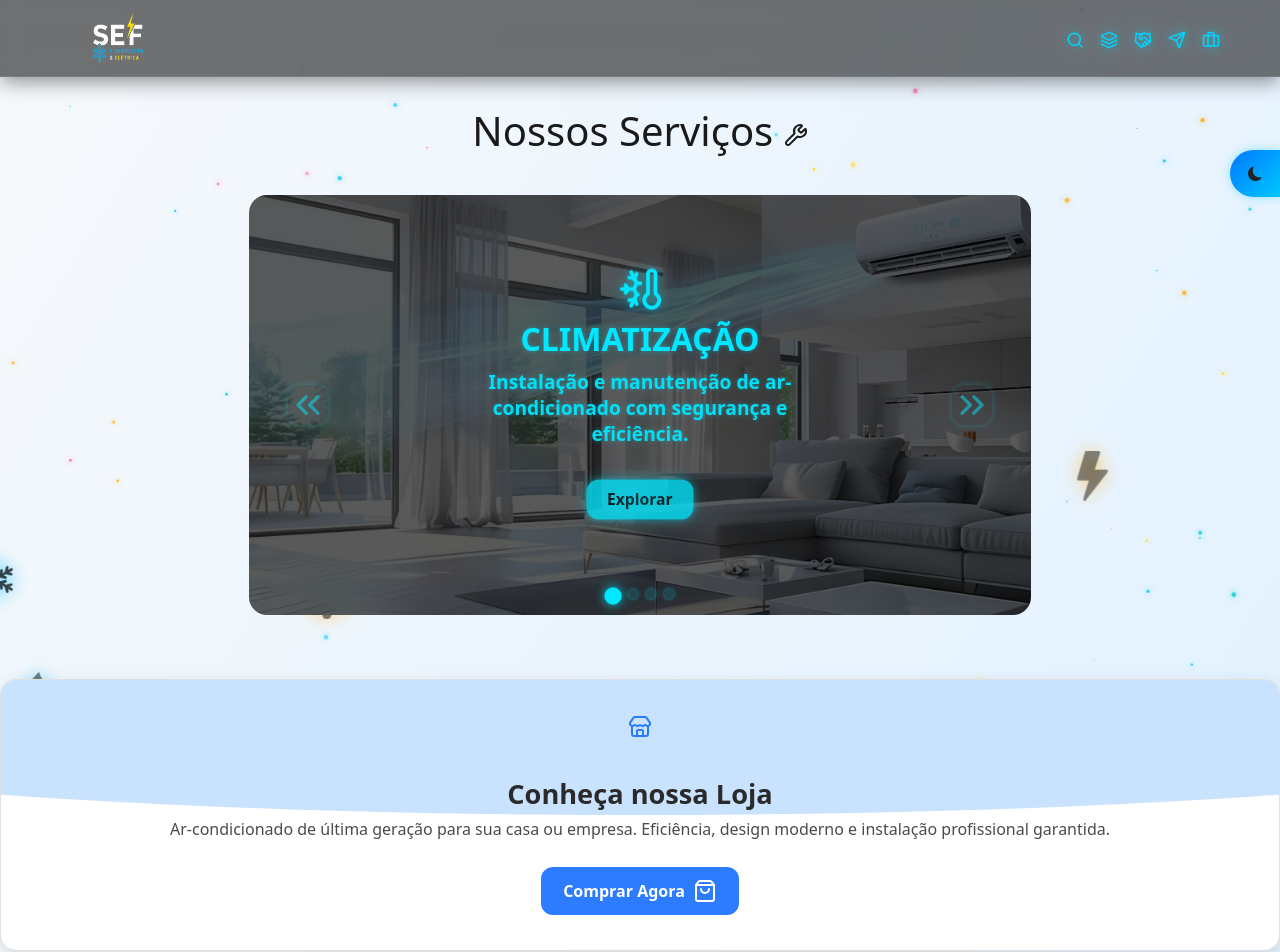
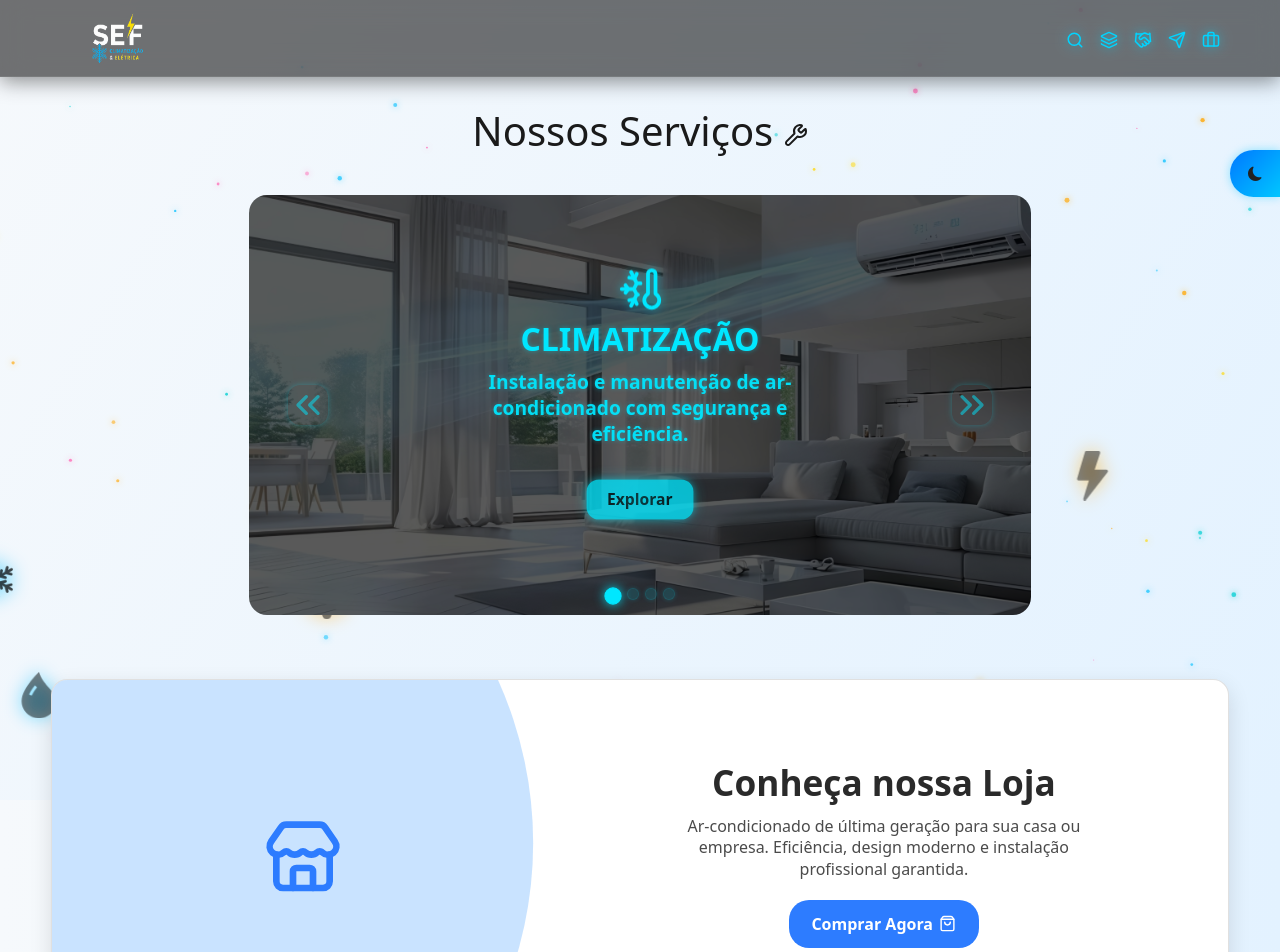
Before and after one commit to sfclimelet/siteemnextjs, a Next.js app: page / in a window 1280 px wide. Shown: the top 952 px of the page. Built offline with nearby package versions, Linux system fonts and the light colour scheme.

Commit message:
Resolução para Desktops min 991px (tela grande) desbugada.

```diff
--- a/styles/pages/home/sectionLojaSEF/SectionLojaSEF.css
+++ b/styles/pages/home/sectionLojaSEF/SectionLojaSEF.css
@@ -301,4 +301,59 @@
     width: 17px;
     height: 17px;
   }
+}
+@media (min-width: 991px) {
+  .container-loja-card {
+    display: flex;
+    flex-direction: row;
+    align-items: center;
+    justify-content: space-between;
+    width: 92%;
+    height: 350px;
+    padding: 2rem 1.2rem;
+    gap: 1.5rem;
+  }
+  .container-loja-card .card-top-area {
+    flex: 1;
+  }
+  .container-loja-card .card-top-area .card-top-icon {
+    margin-top: 10% !important;
+  }
+  .container-loja-card .card-top-area .card-top-icon svg {
+    width: 80px;
+    height: 80px;
+  }
+  .container-loja-card .card-top-area .card-curve {
+    width: 200%;
+    height: 600% !important;
+    top: -250%;
+    left: -0.5%;
+    z-index: 0;
+  }
+  .container-loja-card .card-bd {
+    flex: 1.4;
+    text-align: left;
+    align-items: center;
+    z-index: 10;
+  }
+  .container-loja-card .card-bd .loja-title {
+    font-size: 2.2rem;
+    margin-bottom: 0.8rem;
+  }
+  .container-loja-card .card-bd .loja-descricao {
+    font-size: 1rem;
+    line-height: 1.35;
+    max-width: 420px;
+    margin: 0 0 1.2rem 0; /* agora alinhado à esquerda */
+  }
+  .container-loja-card .card-bd .btn-loja {
+    font-size: 1rem;
+    padding: 0.75rem 1.4rem;
+    border-radius: 20px;
+    gap: 0.4rem;
+  }
+  .container-loja-card .card-bd .btn-loja svg {
+    width: 17px;
+    height: 17px;
+  }
 }/*# sourceMappingURL=SectionLojaSEF.css.map */
--- a/styles/pages/home/sectionLojaSEF/SectionLojaSEF.scss
+++ b/styles/pages/home/sectionLojaSEF/SectionLojaSEF.scss
@@ -5,3 +5,4 @@
 @use "./design-lojaSEF";
 @use "./lojaSEF-mobiles";
 @use "./lojaSEF-tablets";
+@use "./lojaSEF-desktops";
--- /dev/null
+++ b/styles/pages/home/sectionLojaSEF/_lojaSEF-desktops.scss
@@ -0,0 +1,71 @@
+@use "./globals-lojaSEF" as *;
+
+@mixin LojaSEF-Desktops-991-fullpxs() {
+    #{$c-Loja} {
+        display: flex;
+        flex-direction: row;
+        align-items: center;
+        justify-content: space-between;
+
+        width: 92%;
+        height: 350px;
+        padding: 2rem 1.2rem;
+        gap: 1.5rem;
+
+        #{$lj-top} {
+            flex: 1;
+
+            #{$lj-top-icon}{
+                margin-top: 10% !important;
+
+                svg{
+                    width: 80px;
+                    height: 80px;
+                }
+            }
+
+            #{$lj-curve} {
+                width: 200%;
+                height: 600% !important;
+                top: -250%;
+                left: -0.5%;
+                z-index: 0;
+            }
+        }
+
+        #{$lj-body} {
+            flex: 1.4;
+            text-align: left;
+            align-items: center;
+            z-index: 10;
+
+            #{$lj-title} {
+                font-size: 2.2rem;
+                margin-bottom: 0.8rem;
+            }
+
+            #{$lj-descri} {
+                font-size: 1rem;
+                line-height: 1.35;
+                max-width: 420px;
+                margin: 0 0 1.2rem 0; /* agora alinhado à esquerda */
+            }
+
+            #{$lj-btn} {
+                font-size: 1rem;
+                padding: 0.75rem 1.4rem;
+                border-radius: 20px;
+                gap: 0.4rem;
+
+                svg {
+                    width: 17px;
+                    height: 17px;
+                }
+            }
+        }
+    }
+}
+
+@media (min-width: 991px){
+    @include LojaSEF-Desktops-991-fullpxs();
+}
```
Also changed, not shown: 1 other file (tests, documents, lock files or other folders).
